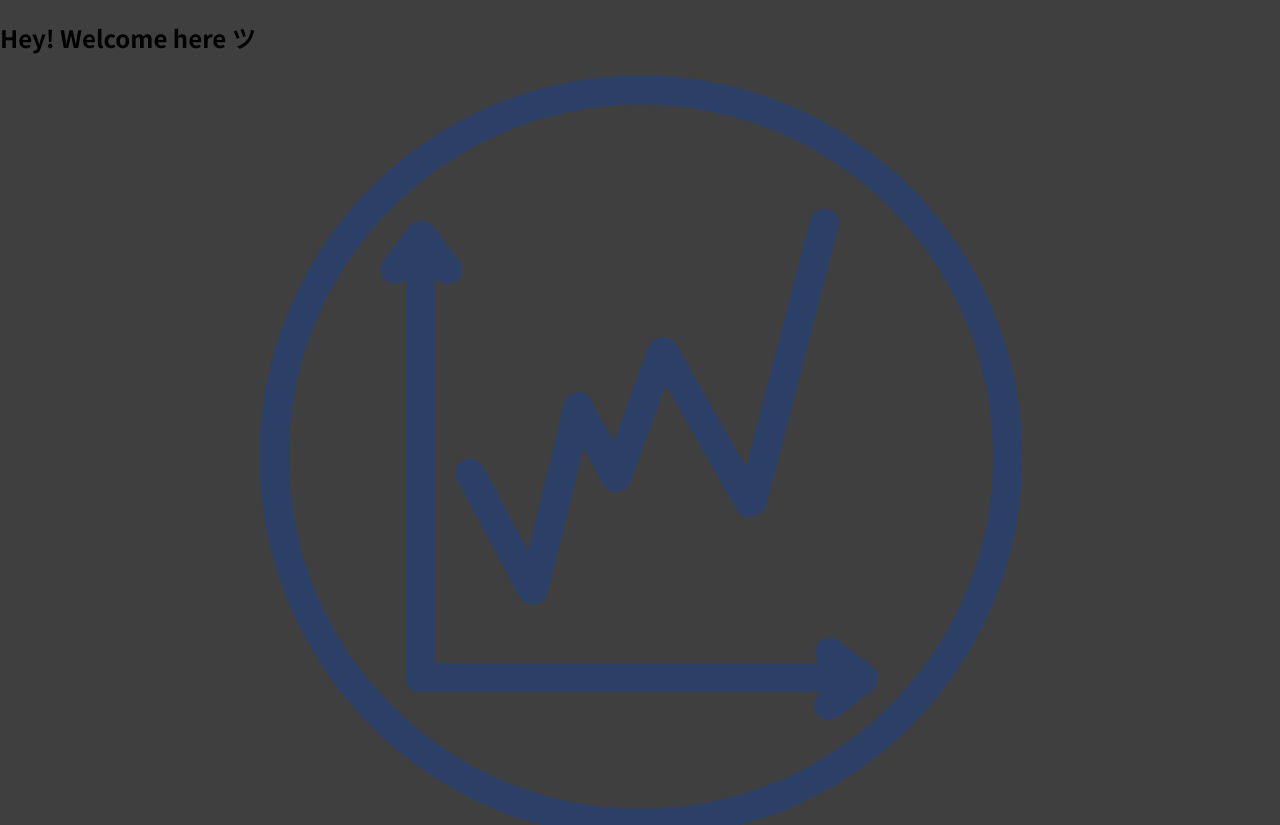
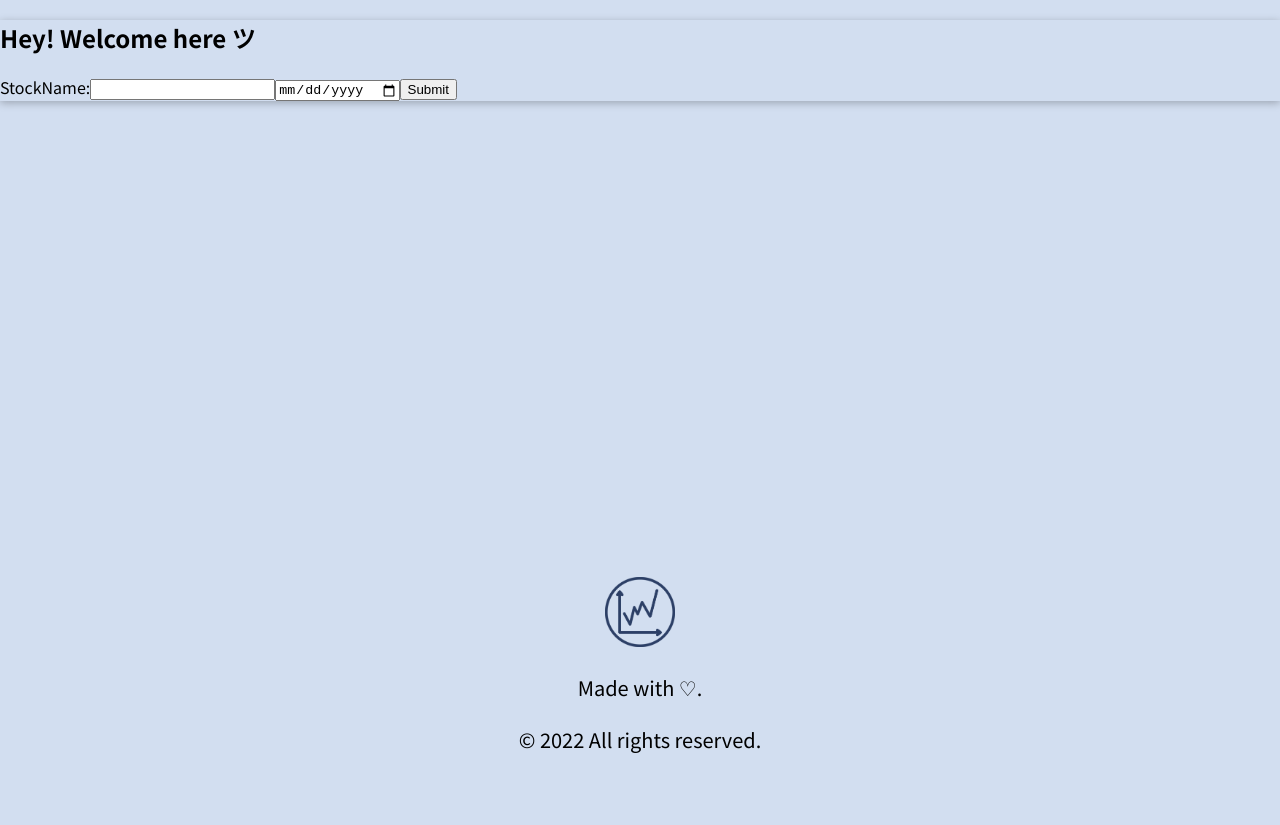
Before and after one commit to PrathamAditya/App, a React (Create React App) app: page / in a window 1280 px wide. Shown: the top 825 px of the page. After the commit the page ends 800 px from the top, so only its background shows below. Built offline with nearby package versions, Linux system fonts and the light colour scheme.

Commit message:
more code

```diff
--- a/src/components/Display/Firstly.js
+++ b/src/components/Display/Firstly.js
@@ -1,11 +1,18 @@
 import React from "react";
-import "./Firstly.css";
+import classes from "./Firstly.module.css";
 import Footer from "./Footer.js";
+import Card from "../UI/Card.js";
+import Form from "./Form/Form.js";
 
 const Firstly = (props) => {
   return (
     <React.Fragment>
-      <h2>Hey! Welcome here ツ</h2>
+      <Card>
+        {" "}
+        <h2>Hey! Welcome here ツ</h2>
+        <Form></Form>
+      </Card>
+
       <Footer></Footer>
     </React.Fragment>
   );
--- a/src/components/Display/Footer.js
+++ b/src/components/Display/Footer.js
@@ -5,10 +5,10 @@ const Footer = () => {
   const today = new Date();
   const year = today.getFullYear();
   return (
-    <footer className="main-class">
-      <img src={favicon} className="favicon" />
-      <p className="sub-class">Made with ♡.</p>
-      <p className="sub-class">© {year} All rights reserved.</p>
+    <footer className={classes.footer}>
+      <img src={favicon} className={classes.favicon} />
+      <p className={classes.subclass}>Made with ♡.</p>
+      <p className={classes.subclass}>© {year} All rights reserved.</p>
     </footer>
   );
 };
--- a/src/components/Display/Footer.module.css
+++ b/src/components/Display/Footer.module.css
@@ -1,17 +1,19 @@
 footer {
-    bottom: 0%;
+    position: fixed;
+    bottom: 0;
     width: 100%;
     text-align: center;
-    padding-bottom: 4vh;
+    padding-bottom: 3vh;
     margin-top: auto;
 }
 
 
-.sub-class {
+.subclass {
     font-size: 2.5vh;
+    padding: .2vh;
 }
 
 .favicon {
-    width: 100px;
-    height: 100px;
+    width: 70px;
+    height: 70px;
 }
--- /dev/null
+++ b/src/components/Display/Form/Form.js
@@ -0,0 +1,24 @@
+import React from "react";
+import classes from "./Form.module.css";
+
+const submitHandler = (event) => {
+  console.log(event.target);
+  event.preventDefault();
+};
+
+const Form = (props) => {
+  return (
+    <React.Fragment>
+      <form onSubmit={submitHandler} className={classes.mainclass}>
+        <label type="text" className={classes.stockname}>
+          StockName:
+        </label>
+        <input type="text"></input>
+        <input type="date" className={classes.startdate}></input>
+        <input type="submit" value="Submit"></input>
+      </form>
+    </React.Fragment>
+  );
+};
+
+export default Form;
--- /dev/null
+++ b/src/components/UI/Card.module.css
@@ -0,0 +1,7 @@
+.card {
+    box-shadow: 0 2px 8px rgba(0, 0, 0, 0.26);
+    /* background: white;
+
+    border-radius: 10px; */
+
+}
--- a/src/index.css
+++ b/src/index.css
@@ -10,5 +10,5 @@ html {
 
 body {
   margin: 0;
-  background-color: #3f3f3f;
+  background-color: #d2def0;
 }
```
Also changed, not shown: src/components/Display/Firstly.module.css (added), src/components/Display/Form/Form.module.css (added), src/components/UI/Card.css (deleted), 2 other files (tests, documents, lock files or other folders).
